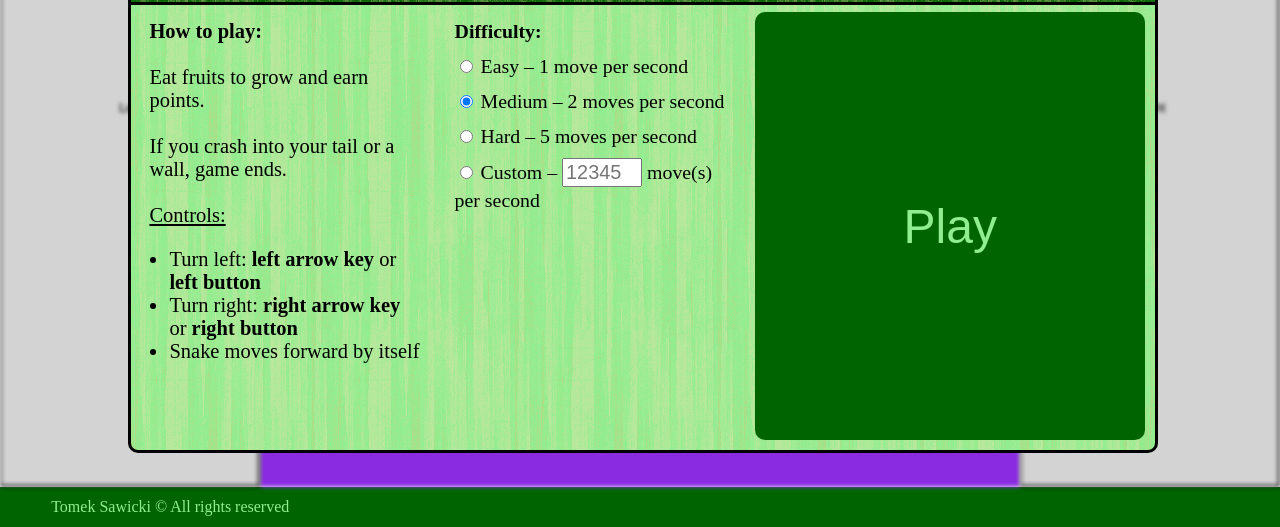
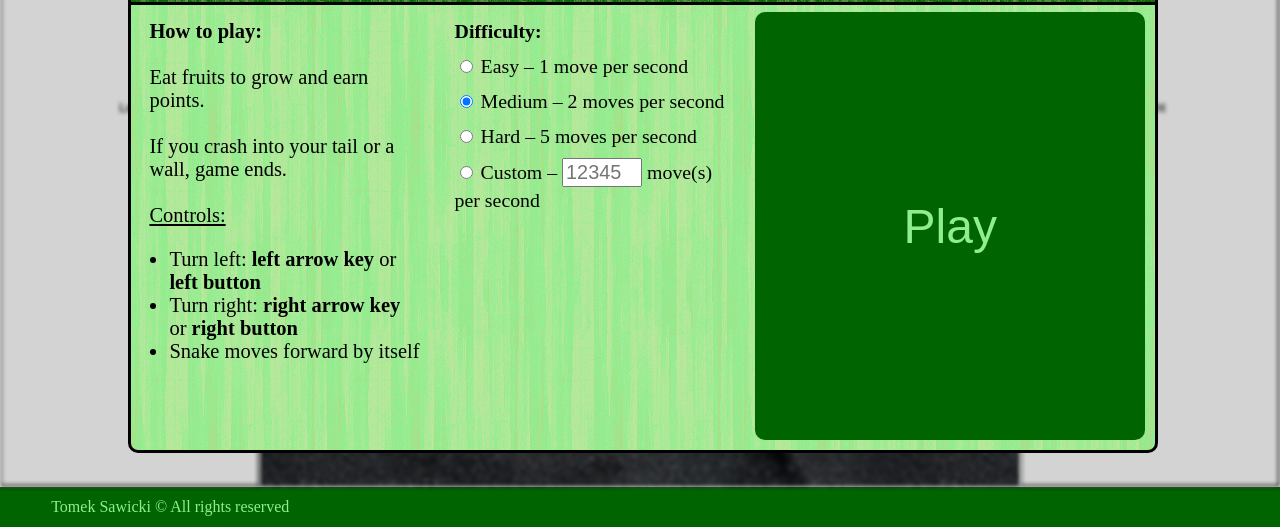
Before and after one commit to sawitom/Snake, a plain HTML site: page index.html in a window 1280 px wide. Shown: the part 273-800 px from the top of the page. Drawn offline with Linux system fonts and the light colour scheme.

Commit message:
Added dark sand board background

```diff
--- a/style.css
+++ b/style.css
@@ -9,7 +9,7 @@ body {
 #board {
   filter: blur(2px);
   pointer-events: none;
-  background-color: blueviolet;
+  background-image: url("dark-sand.jpg");
 }
 #goLeft {
   pointer-events: none;
```
Also changed, not shown: dark-sand.jpg (added).
